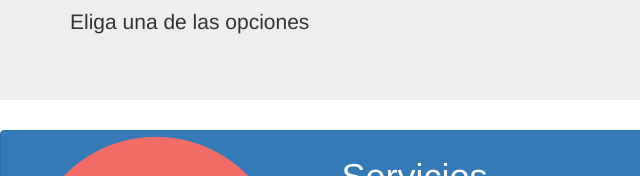
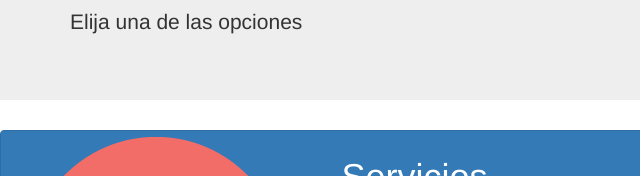
Before and after one commit to cecitorres/Dicleym-app, a website: page home.html in a window 1280 px wide. Shown: the part 212-388 px from the top of the page, 0-640 px from the left. Drawn offline with nearby package versions, Linux system fonts and the light colour scheme.

Commit message:
error ortografico

```diff
--- a/home.html
+++ b/home.html
@@ -42,7 +42,7 @@
     <div class="jumbotron">
       <div class="container">
           <h1>Bienvenidos</h1>
-          <p>Eliga una de las opciones</p>
+          <p>Elija una de las opciones</p>
       </div>
     </div>
 
```
Also changed, not shown: img/photo-nurse.svg (added), img/photo-nurse2.svg (added).
